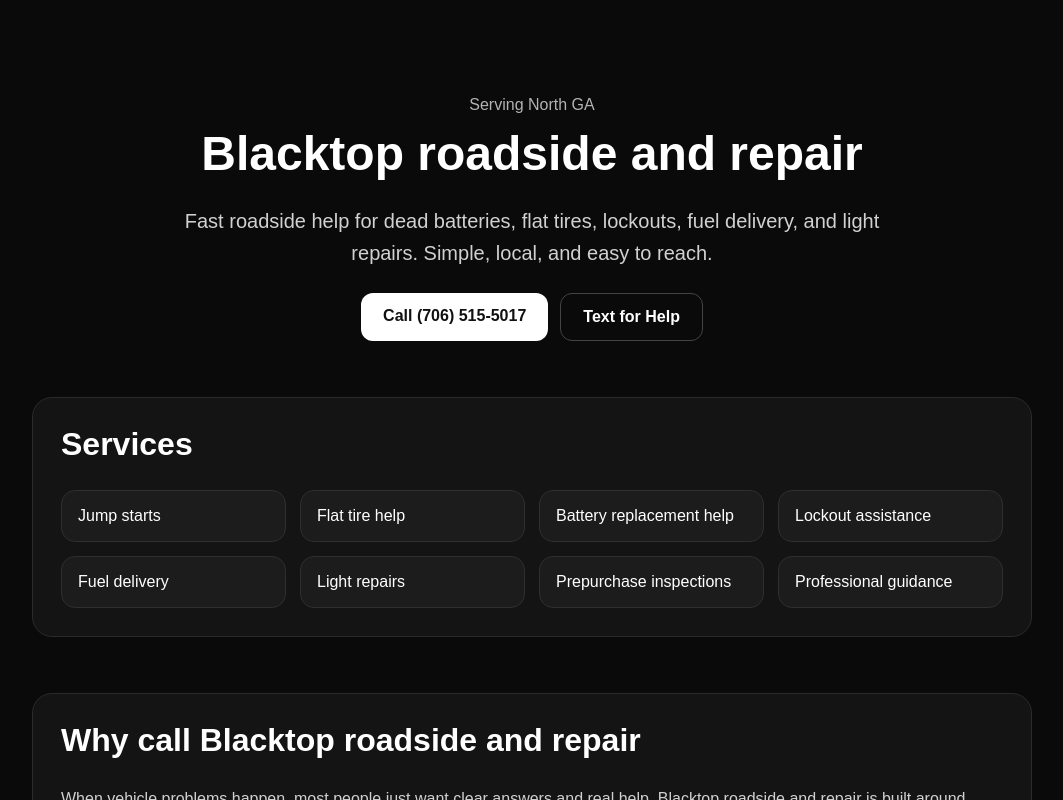
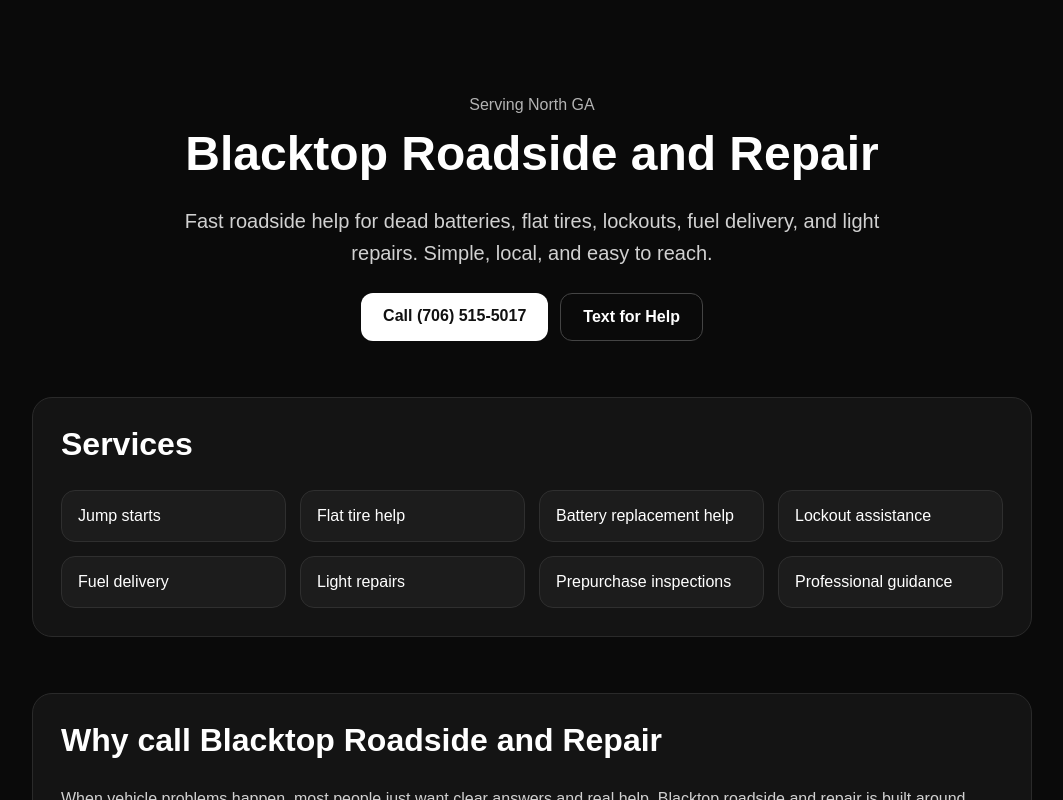
Before and after one commit to blacktoproadsideandrepair-maker/blacktop-roadside-repair-site-2, a Next.js app: page / in a window 1280 px wide. Shown: the top 800 px of the page, without its empty margins (108-1171 px from the left). Built offline with nearby package versions, Linux system fonts and the light colour scheme.

Commit message:
Update page.js

```diff
--- a/app/page.js
+++ b/app/page.js
@@ -14,7 +14,7 @@ export default function Home() {
     <main style={{ minHeight: "100vh", background: "#0a0a0a", color: "#ffffff", fontFamily: "Arial, sans-serif" }}>
       <section style={{ maxWidth: 1000, margin: "0 auto", padding: "80px 24px 56px", textAlign: "center" }}>
         <p style={{ color: "#b3b3b3", marginBottom: 12 }}>Serving North GA</p>
-        <h1 style={{ fontSize: "48px", margin: 0 }}>Blacktop roadside and repair</h1>
+        <h1 style={{ fontSize: "48px", margin: 0 }}>Blacktop Roadside and Repair</h1>
         <p style={{ fontSize: "20px", lineHeight: 1.6, color: "#d1d1d1", maxWidth: 760, margin: "24px auto" }}>
           Fast roadside help for dead batteries, flat tires, lockouts, fuel delivery, and light repairs.
           Simple, local, and easy to reach.
@@ -73,7 +73,7 @@ export default function Home() {
 
       <section style={{ maxWidth: 1000, margin: "0 auto", padding: "0 24px 56px" }}>
         <div style={{ background: "#141414", border: "1px solid #2a2a2a", borderRadius: 20, padding: 28 }}>
-          <h2 style={{ fontSize: "32px", marginTop: 0 }}>Why call Blacktop roadside and repair</h2>
+          <h2 style={{ fontSize: "32px", marginTop: 0 }}>Why call Blacktop Roadside and Repair</h2>
           <p style={{ color: "#d1d1d1", lineHeight: 1.7 }}>
             When vehicle problems happen, most people just want clear answers and real help. Blacktop roadside and
             repair is built around simple service, honest guidance, and practical help for common roadside and light
```
